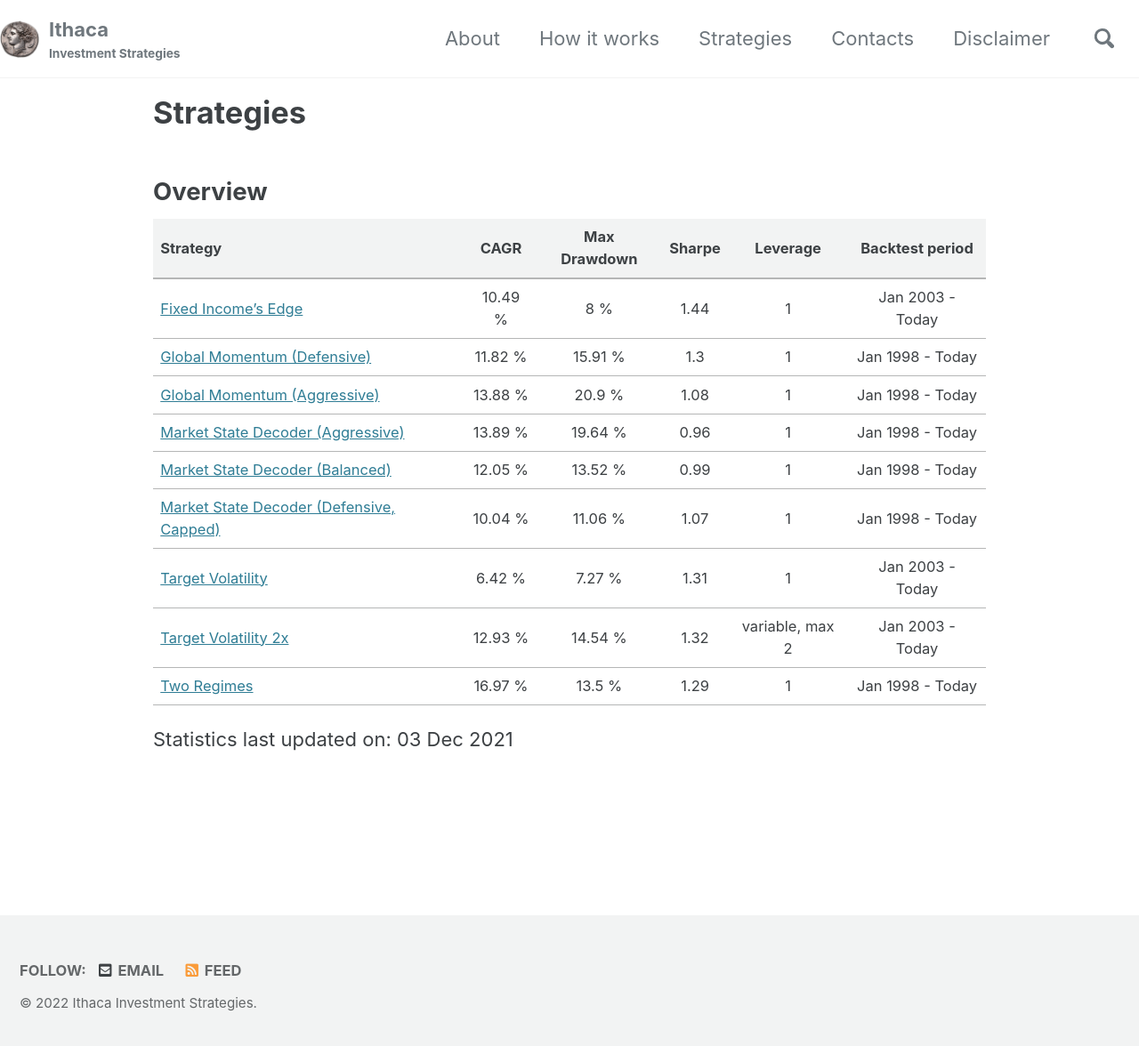
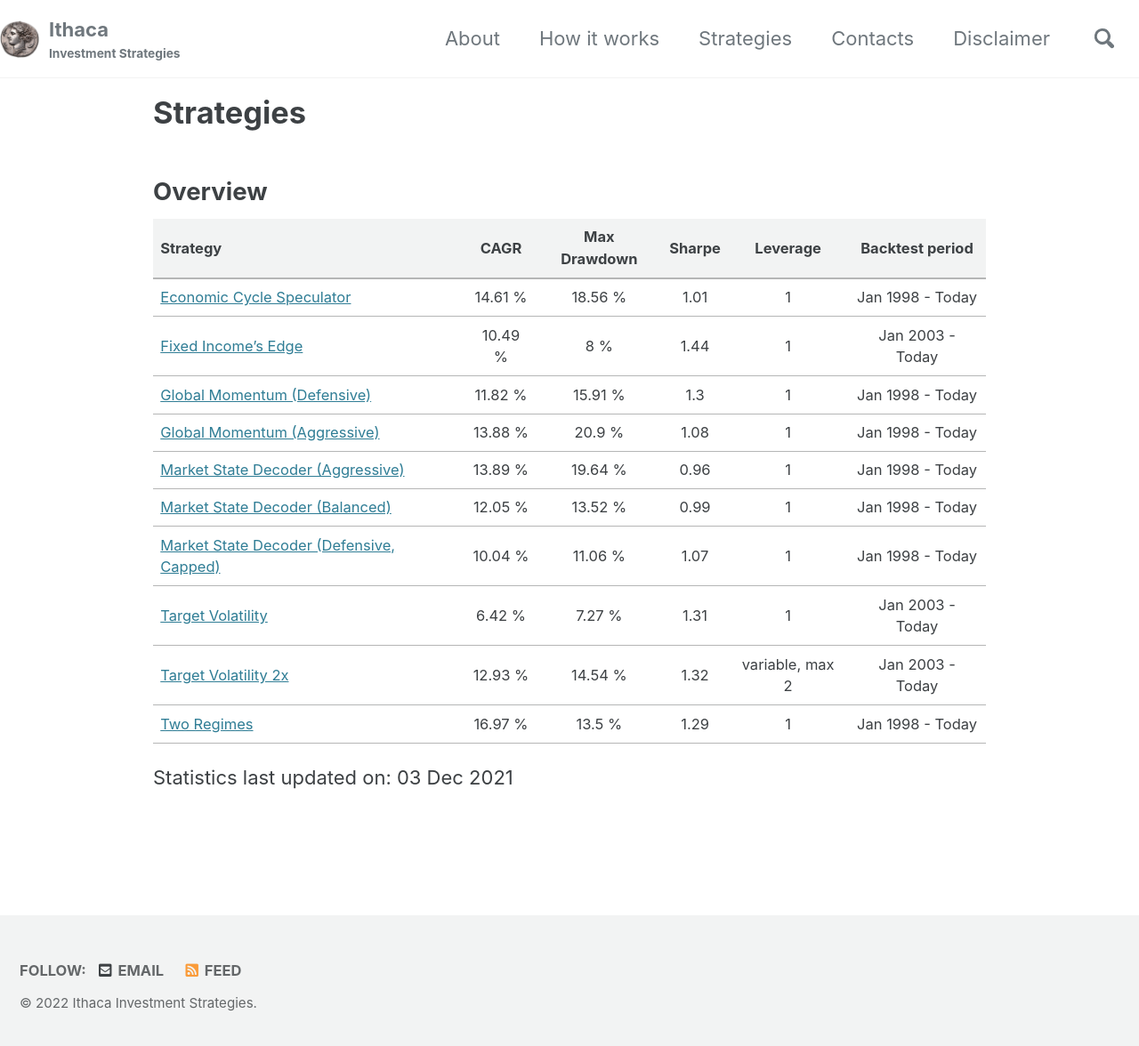
Before and after one commit to IthacaResearch/ithacaresearch.github.io, a Jekyll site: the page built from category/strategies.md, in a window 1280 px wide and 1184 px high. Shown: the top 1176 px of the window at 89% size. Built offline with Jekyll 4.4.1, drawn with Linux system fonts in a browser that asks for light colours; cached includes are drawn as plain includes.

Commit message:
Update strategies.md

```diff
--- a/category/strategies.md
+++ b/category/strategies.md
@@ -8,6 +8,7 @@ sidebar_sort_order: 2
 
 | Strategy | CAGR | Max Drawdown | Sharpe | Leverage | Backtest period |
 | :------- | :--: | :----------: | :----: | :------: | :-------------: |
+| [Economic Cycle Speculator](/strategies/economic-cycle-speculator) | 14.61 % | 18.56 % | 1.01 | 1 | Jan 1998 - Today |
 | [Fixed Income's Edge](/strategies/fixed-incomes-edge) | 10.49 % | 8 % | 1.44 | 1 | Jan 2003 - Today |
 | [Global Momentum (Defensive)](/strategies/global-momentum-defensive) | 11.82 % | 15.91 % | 1.3 | 1 | Jan 1998 - Today |
 | [Global Momentum (Aggressive)](/strategies/global-momentum-aggressive) | 13.88 % | 20.9 % | 1.08 | 1 | Jan 1998 - Today |
```
